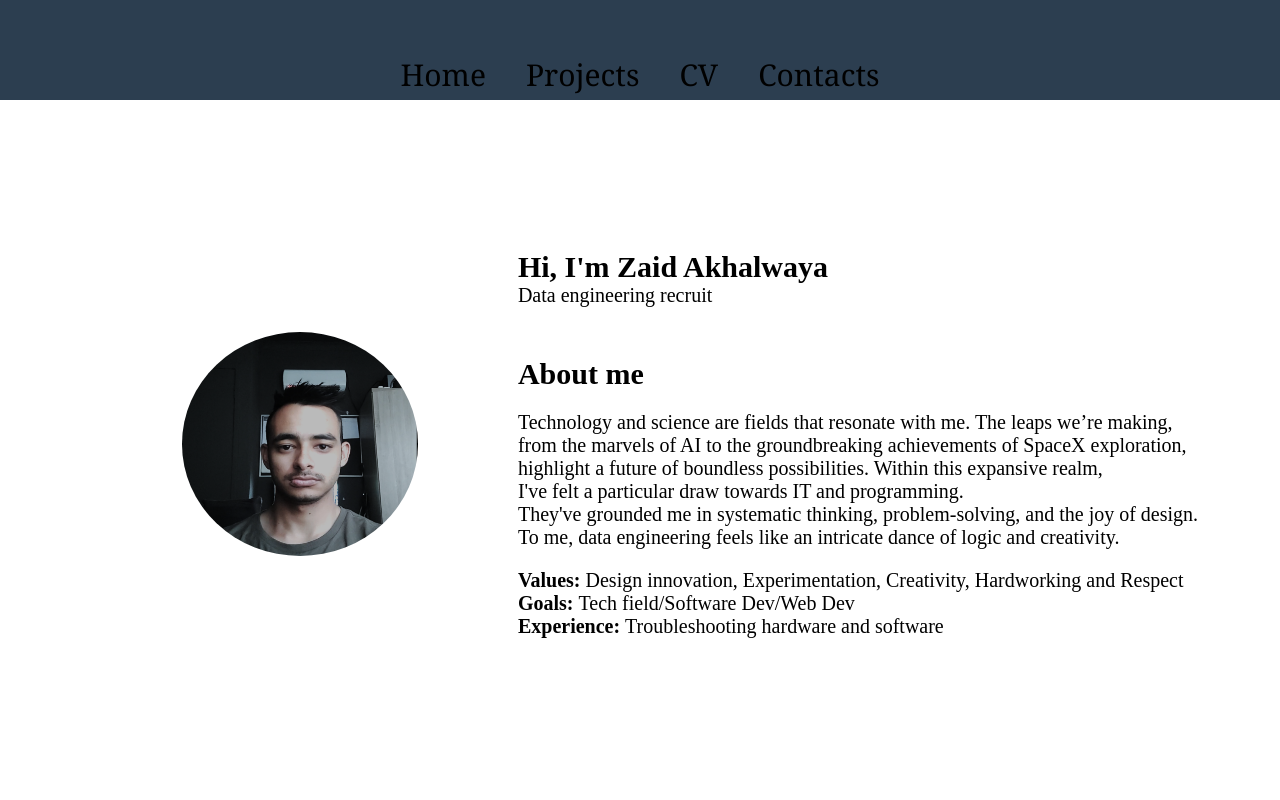
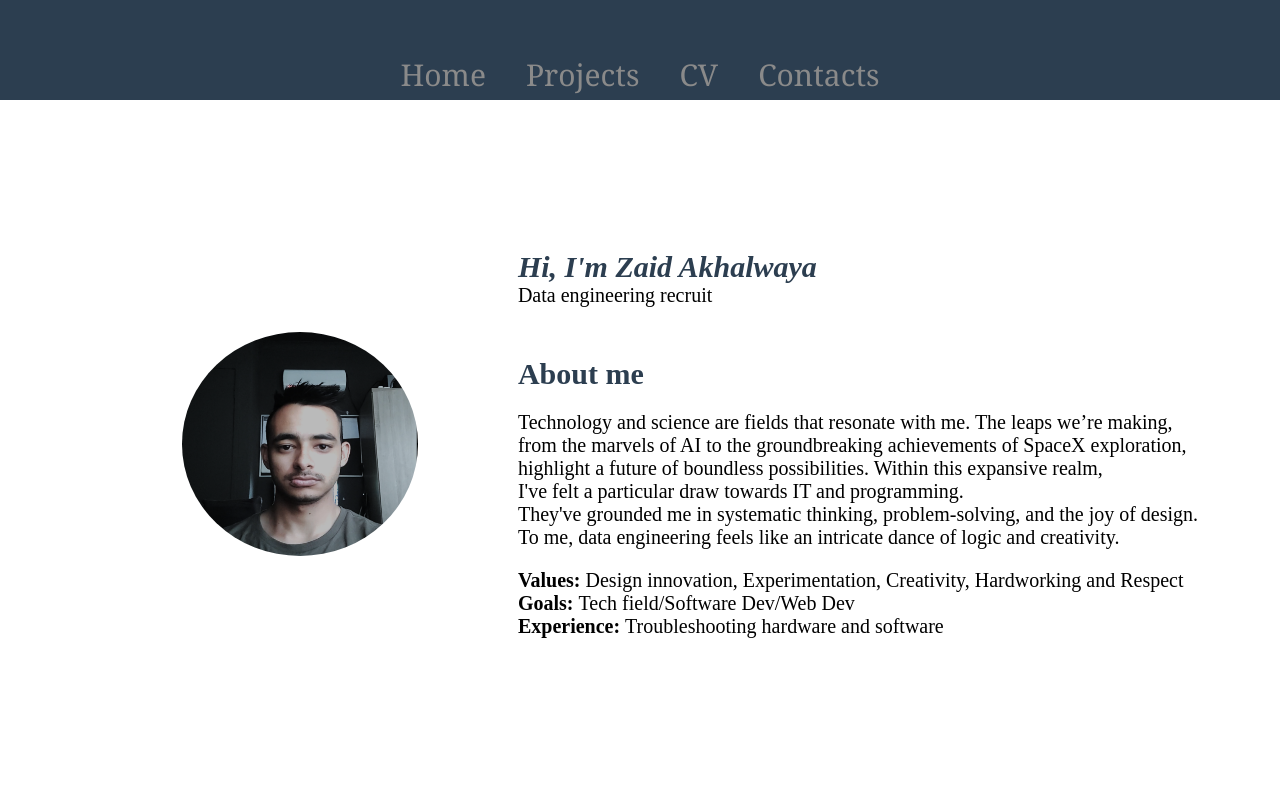
Before and after one commit to theZoid9/Umuzi-simple-website, a plain HTML site: page index.html in a window 1280 px wide. Shown: the top 800 px of the page. Drawn offline with nearby package versions, Linux system fonts and the light colour scheme.

Commit message:
fix minor issues

```diff
--- a/css/styles.css
+++ b/css/styles.css
@@ -44,7 +44,7 @@ body {
 .Navbar a {
 
     padding: 20px;
-    color: #000000;
+    color: #8a8a8a;
     text-decoration: none;
     font-family: Georgia, 'Times New Roman', Times, serif;
     font-size: 30px;
@@ -78,10 +78,18 @@ body {
 
     padding-left: 100px;
     font-size: 20px;
+
+}
+.about #name {
+    color: #2C3E50;
+    font-style:italic;
+
 }
 
-#aboutme {
+.about #aboutme {
     padding-bottom: 20px;
+    color: #2C3E50;
+
 }
 
 #x {
@@ -143,7 +151,7 @@ body {
 #project .project-tile img {
     height:  100%;
     width:  100%;
-    object-fit: cover;
+    object-fit:cover;
 }
 
 
--- a/index.html
+++ b/index.html
@@ -16,10 +16,10 @@
     <nav class="Navbar">
       <ul>
         <div></div>
-        <li><a href="#section-one" target="_blank">Home</a></li>
-        <li><a href="#project" target="_blank">Projects</a></li>
-        <li><a href="#cv" target="_blank">CV</a></li>
-        <li><a href="#contacts" target="_blank">Contacts</a></li>
+        <li><a href="#section-one" >Home</a></li>
+        <li><a href="#project" >Projects</a></li>
+        <li><a href="#cv" >CV</a></li>
+        <li><a href="#contacts">Contacts</a></li>
       </ul>
     </nav>
 </header>
@@ -28,7 +28,7 @@
   <div class="image-con">
     <img class="img1" src="images/555.png" alt="" >
     <div class="about">
-    <h1>Hi, I'm Zaid Akhalwaya</h1>
+    <h1 id="name">Hi, I'm Zaid Akhalwaya</h1>
     <p id="x">Data engineering recruit</p>
     <h1 id="aboutme">About me</h1>
     <p> Technology and science are fields that resonate with me.
@@ -83,7 +83,7 @@
           <p><span></span>Form<span></span></p>
       </a>
       <a href="https://github.com/theZoid9/The-Riddler-bot" target="_blank" class="project-tile">
-          <img src="images/create-a-custom-discord-bot.jpg" alt="">
+          <img src="images/discord.png" alt="">
           <p><span></span>Discord bot (Backend)<span></span></p>
       </a>
       <a href="https://github.com/theZoid9/RegistrationStation" target="_blank" class="project-tile">
@@ -112,7 +112,7 @@
           <i class="ri-code-box-fill ri-3x"></i>
           <p>Codewars</p>
       </a>
-      <a href="https://www.linkedin.com/in/zaid-akhalwaya-31495815b/" class="social-media">
+      <a href="https://www.linkedin.com/in/zaid-akhalwaya-31495815b/" target="_blank" class="social-media">
           <i class="ri-linkedin-box-line ri-3x"></i>
           <p>LinkedIn</p>
       </a>
```
Also changed, not shown: images/discord.png (added), 1 other file.
